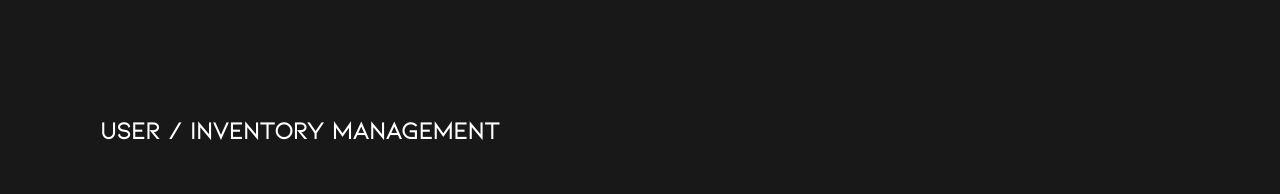
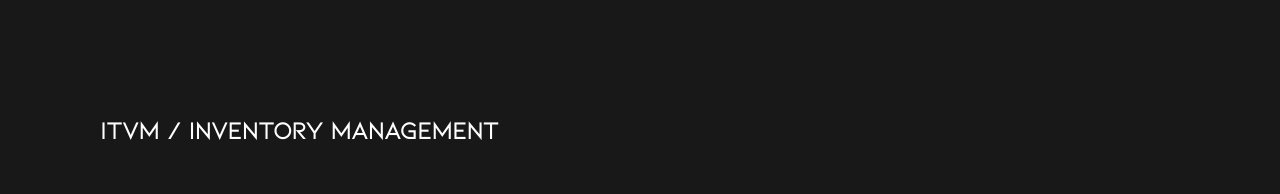
Before and after one commit to LuisArmando-TestCoder/ITVM, a SvelteKit app: page / in a window 1280 px wide. Shown: the top 194 px of the page. Built offline with nearby package versions, Linux system fonts and the light colour scheme.

Commit message:
more management

```diff
--- a/src/components/Logic/Logic.svelte
+++ b/src/components/Logic/Logic.svelte
@@ -5,7 +5,7 @@
 
 </script>
 
-<h1>User / Inventory Management</h1>
+<h1>ITVM / Inventory Management</h1>
 <p class="error">{$errorDisclaimer || ""}</p>
 <div class="container">
     <Items/>
```
